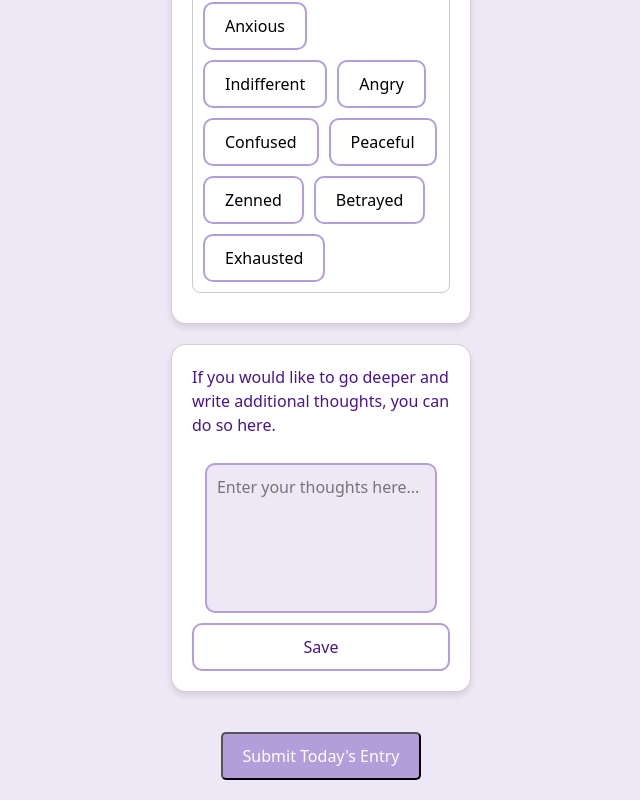
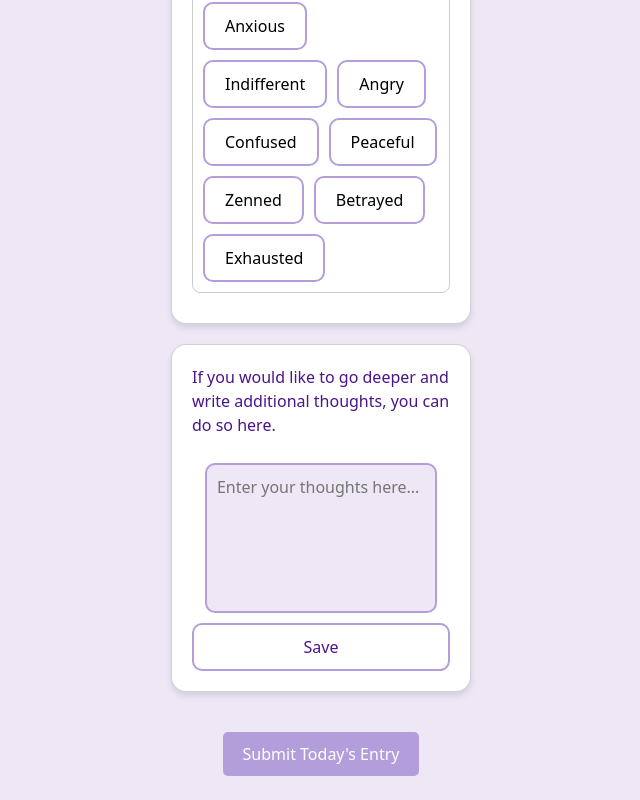
Before and after one commit to layanat/moodscape, a React (Create React App) app: page /checkin in a window 1280 px wide. Shown: the part 2787-3587 px from the top of the page, without its empty margins (319-959 px from the left). Built offline with nearby package versions, Linux system fonts and the light colour scheme.

Commit message:
removed border from subbmit btn

```diff
--- a/src/styling/checkin.css
+++ b/src/styling/checkin.css
@@ -105,7 +105,8 @@ body {
     color: white;
     text-decoration: none;
     border-radius: 5px;
-    max-width: 30%
+    max-width: 30%;
+    border : none;
 
   }
   .submit-card {
```
